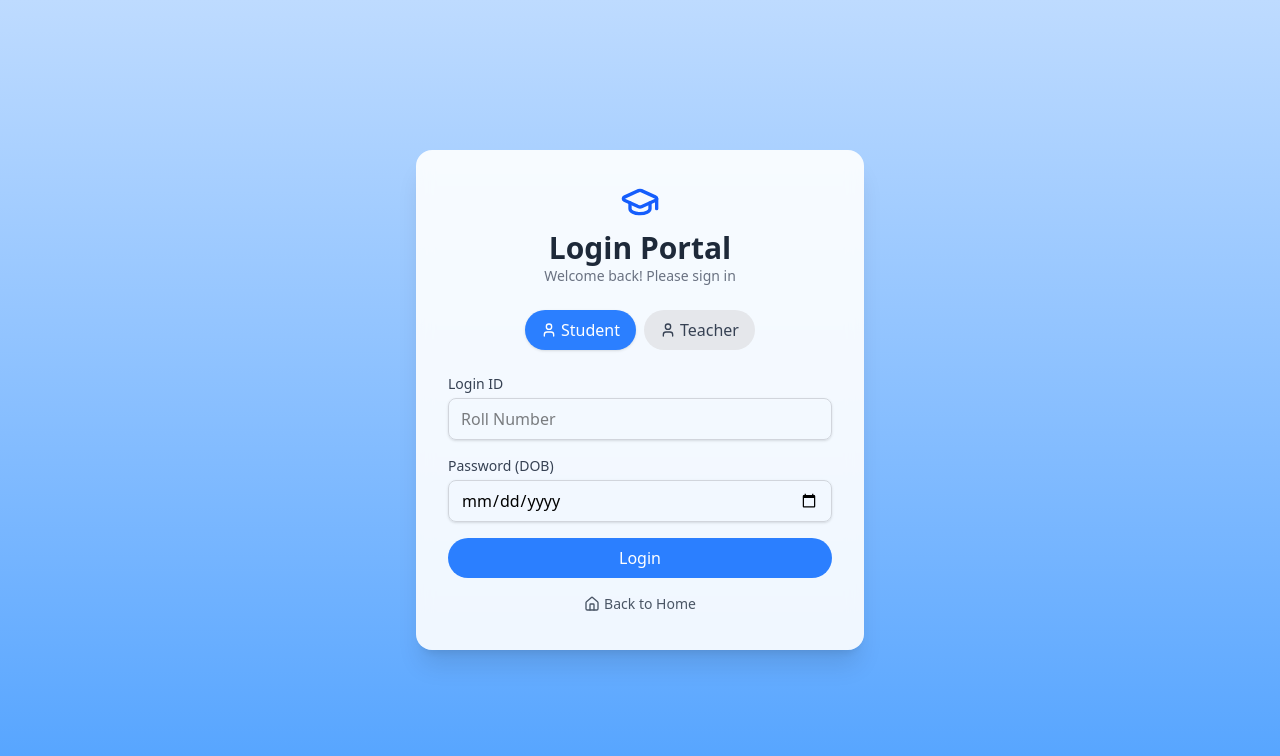
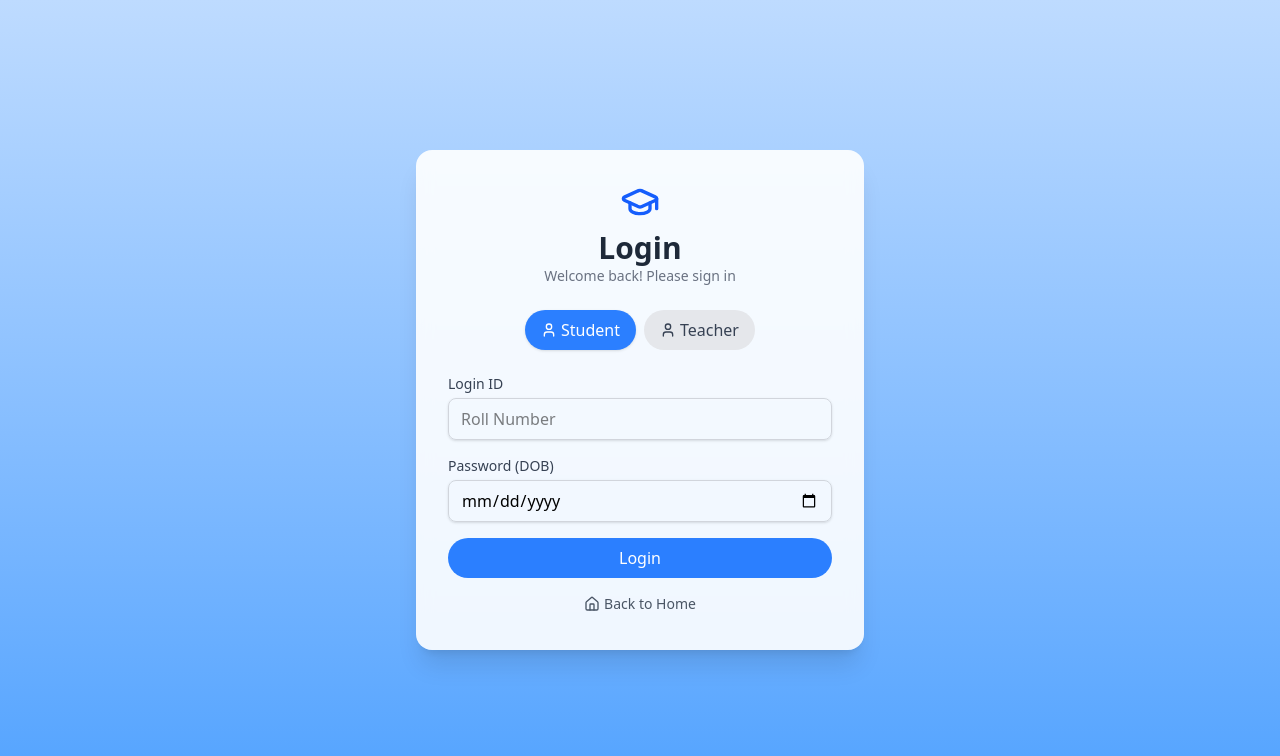
Before and after one commit to rickypanu/uietfrontend, a React (Vite) app: page /login in a window 1280 px wide. Shown: the top 756 px of the page. Built offline with nearby package versions, Linux system fonts and the light colour scheme; no server answers.

Commit message:
portal r

```diff
--- a/src/pages/Login.jsx
+++ b/src/pages/Login.jsx
@@ -61,7 +61,7 @@
         {/* Header */}
         <div className="flex flex-col items-center mb-6">
           <GraduationCap size={40} className="text-blue-600 mb-2" />
-          <h2 className="text-3xl font-bold text-gray-800">Login Portal</h2>
+          <h2 className="text-3xl font-bold text-gray-800">Login </h2>
           <p className="text-gray-500 text-sm">Welcome back! Please sign in</p>
         </div>
 
```
